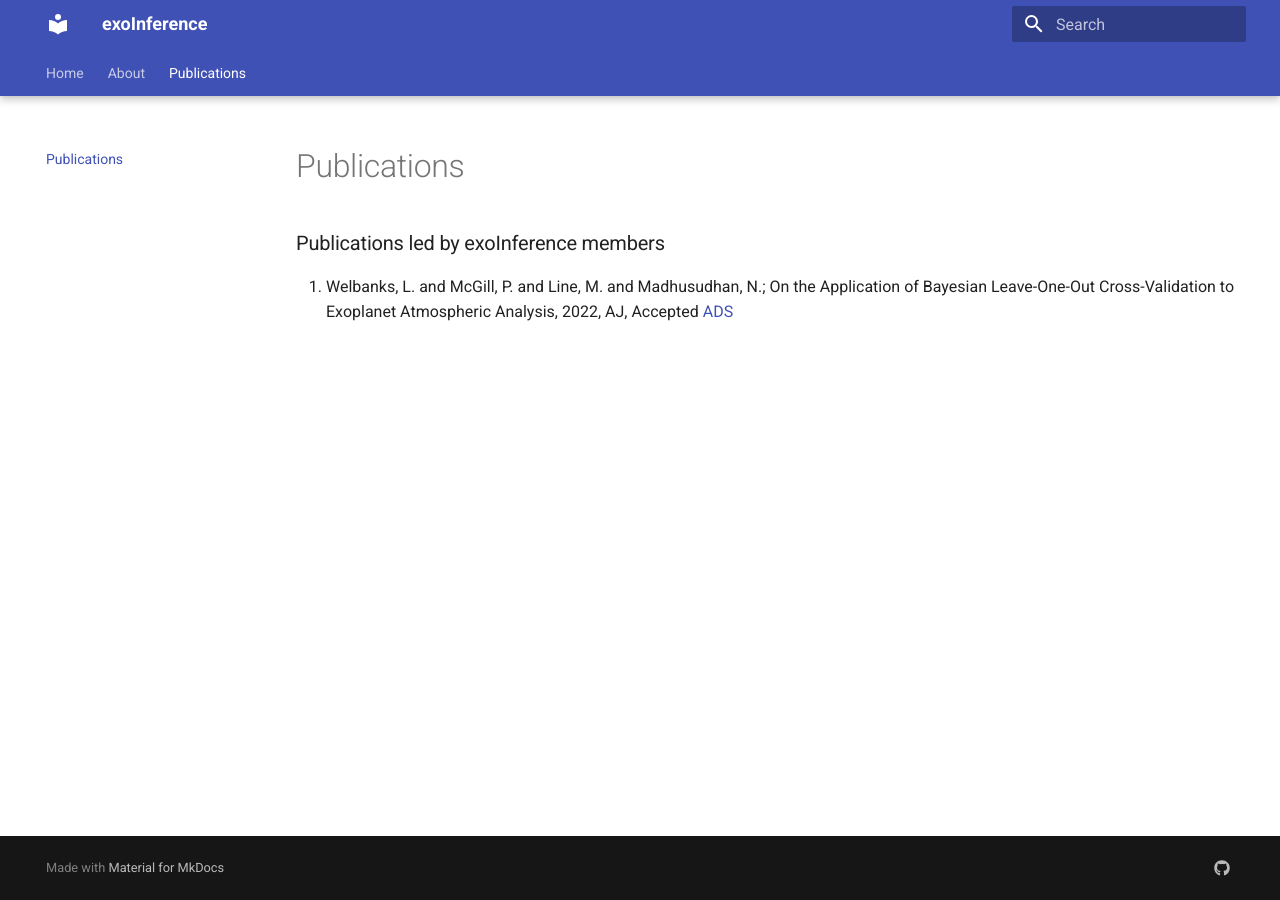
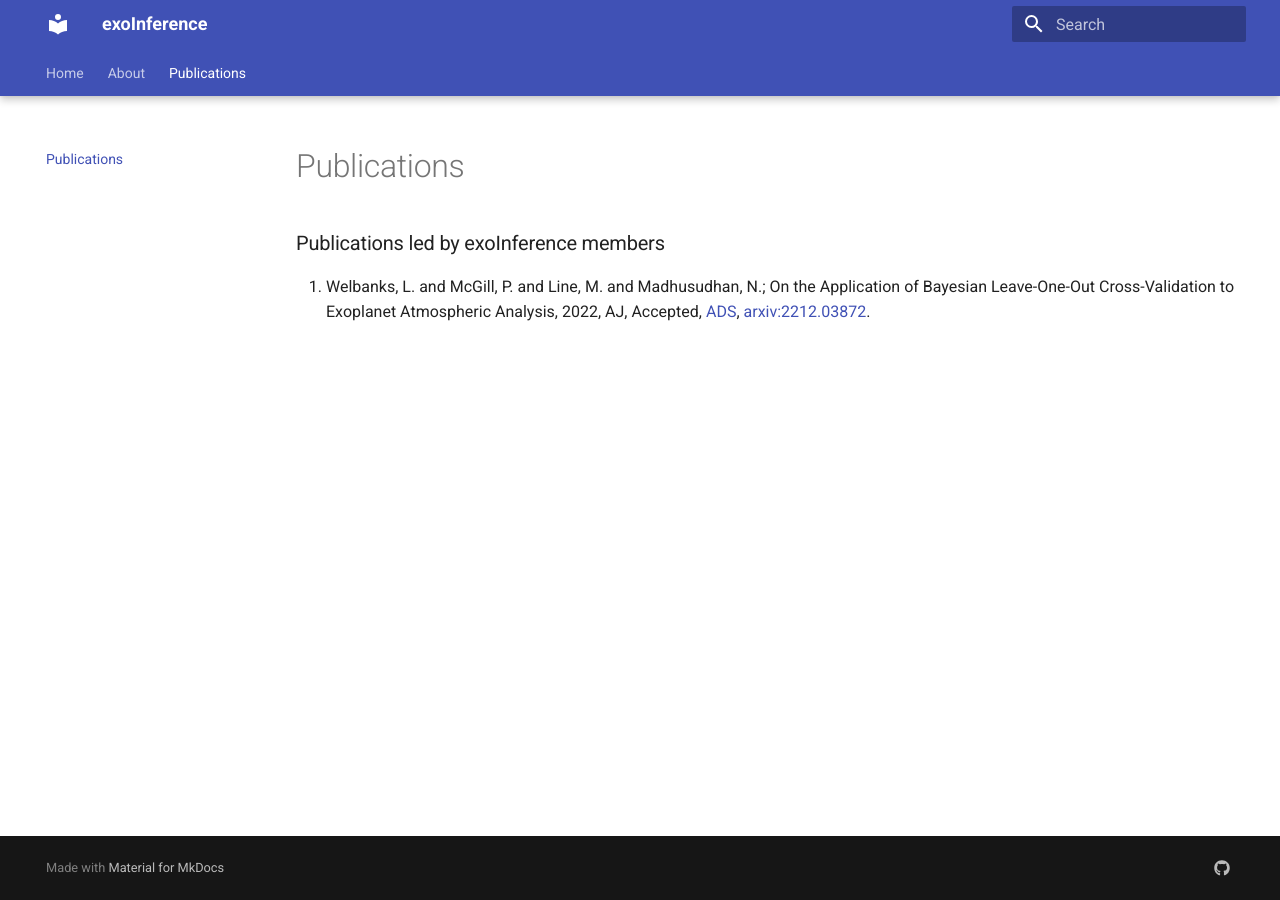
Before and after one commit to exoInference/exoinference.github.io, an MkDocs documentation site: the page built from docs/publications.md, in a window 1280 px wide. Built offline with MkDocs 1.6.1 and Material for MkDocs 9.7.7, drawn with Linux system fonts in a browser that asks for light colours.

Commit message:
Update publications.md

```diff
--- a/docs/publications.md
+++ b/docs/publications.md
@@ -5,4 +5,4 @@
 
 ### Publications led by exoInference members
 
-1. Welbanks, L. and McGill, P. and Line, M. and Madhusudhan, N.; On the Application of Bayesian Leave-One-Out Cross-Validation to Exoplanet Atmospheric Analysis, 2022, AJ, Accepted [ADS](https://ui.adsabs.harvard.edu/abs/2022arXiv221203872W/abstract)
+1. Welbanks, L. and McGill, P. and Line, M. and Madhusudhan, N.; On the Application of Bayesian Leave-One-Out Cross-Validation to Exoplanet Atmospheric Analysis, 2022, AJ, Accepted, [ADS](https://ui.adsabs.harvard.edu/abs/2022arXiv221203872W/abstract), [arxiv:2212.03872](https://arxiv.org/abs/2212.03872).
```
